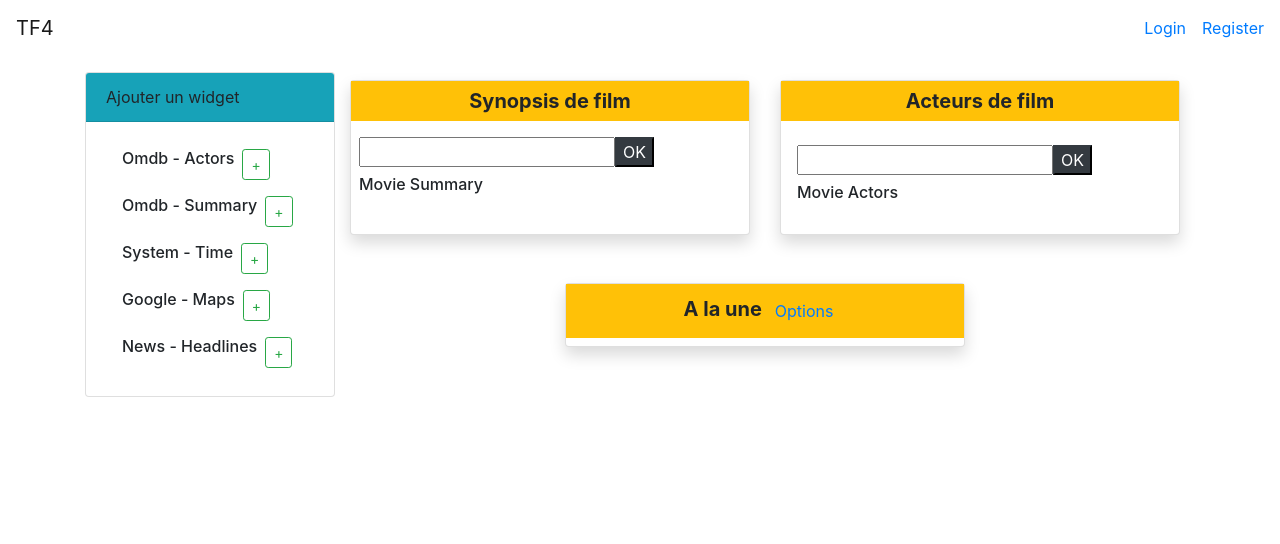
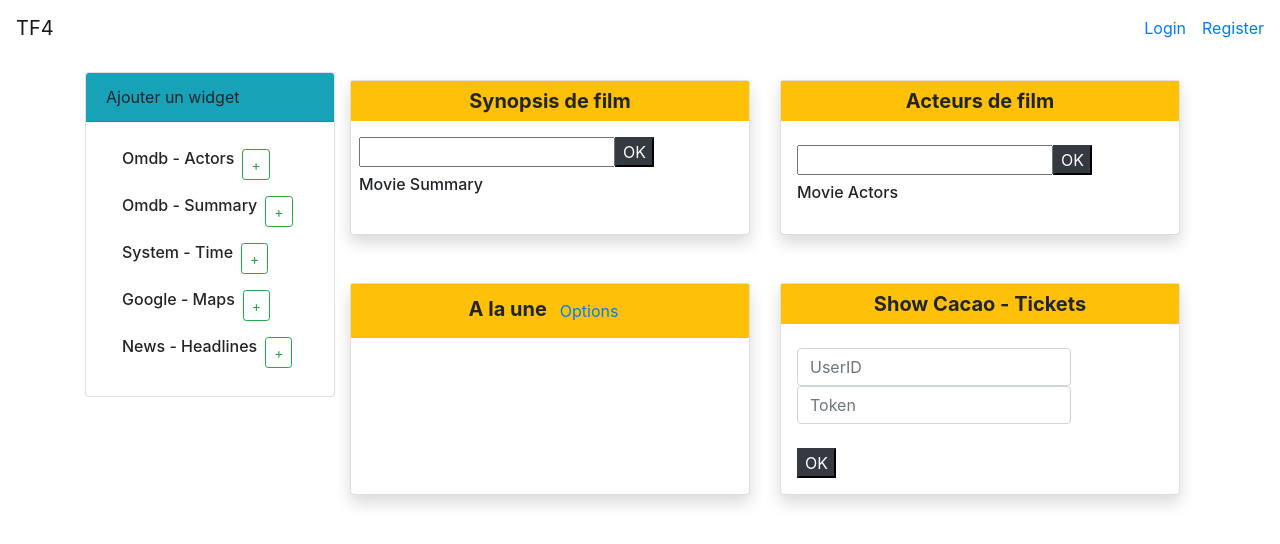
Before and after one commit to NicoMilk/dashboard, a React (Create React App) app in the folder app-dashboard/: page / in a window 1280 px wide. Shown: the top 544 px of the page. Built offline with nearby package versions, Linux system fonts and the light colour scheme.

Commit message:
WIP scTickets

```diff
--- a/app-dashboard/src/components/Dashboard.js
+++ b/app-dashboard/src/components/Dashboard.js
@@ -5,6 +5,7 @@ import React, { Component } from 'react';
 import OmdbSummary from './OmdbSummary';
 import OmdbActors from './OmdbActors';
 import News from './News';
+import ShowCacaoTickets from './ShowCacaoTickets';
 
 class Dashboard extends Component {
 
@@ -14,6 +15,7 @@ class Dashboard extends Component {
         <OmdbSummary />
         <OmdbActors />
         <News />
+        <ShowCacaoTickets />
       </div>
 
     )
--- /dev/null
+++ b/app-dashboard/src/components/ShowCacaoTickets.jsx
@@ -0,0 +1,80 @@
+import React, { Component } from 'react'
+import axios from 'axios'
+import Card from 'react-bootstrap/Card';
+import Form from 'react-bootstrap/Form'
+
+export class ShowCacaoTickets extends Component {
+  constructor() {
+    super()
+    this.state = {
+      userId: '',
+      userToken: '',
+      tickets: [],
+    }
+  }
+
+  componentDidMount = () => {
+    if (this.state.userId && this.state.userToken) {
+      const tokenBearer = 'Bearer ' + this.state.userToken
+      axios.get(`http://localhost:3002/tickets/user/${this.state.userId}`, { 'headers': { 'Authorization': tokenBearer } })
+        .then(res => {
+          this.setState({ tickets: res.data })
+        })
+    }
+  }
+
+  handleChange = (e) => {
+    this.setState({
+      [e.target.name]: e.target.value
+    })
+  }
+
+  handleSubmit = (e) => {
+    e.preventDefault()
+    if (this.state.userId && this.state.userToken) {
+      const tokenBearer = 'Bearer ' + this.state.userToken
+      axios.get(`http://localhost:3002/tickets/user/${this.state.userId}`, { 'headers': { 'Authorization': tokenBearer } })
+        .then(res => {
+          console.log(res)
+          this.setState({ tickets: res.data })
+        })
+    }
+  }
+
+  render() {
+    return (
+      <div>
+        <Card style={{
+          width: '25rem', maxHeight: "300px"
+        }
+        } className="shadow my-4" >
+          <h5 className="text-center p-2 font-weight-bold bg-warning">Show Cacao - Tickets</h5>
+
+          <div className="d-flex flex-row p-3 align-items-start">
+            <Form>
+              <Form.Control type="text" name="userId" placeholder="UserID" onChange={this.handleChange} />
+              <Form.Control type="text" name="userToken" placeholder="Token" onChange={this.handleChange} />
+              <br />
+              <button onClick={this.handleSubmit} className="btn-dark">OK</button>
+            </Form>
+          </div>
+
+          {/* <div className="overflow-auto px-3">
+            {
+              this.state.tickets.map((ticket) => (
+                <div>
+                  <p className="text-center">
+                    {ticket.bands}<br></br>
+                    {ticket.place}
+                  </p>
+                </div>
+              ))
+            }
+          </div> */}
+        </Card >
+      </div>
+    )
+  }
+}
+
+export default ShowCacaoTickets
```
Also changed, not shown: app-dashboard/src/components/OmdbSummary.js (indentation only). Lines whose indentation alone changed are shown as unchanged.
